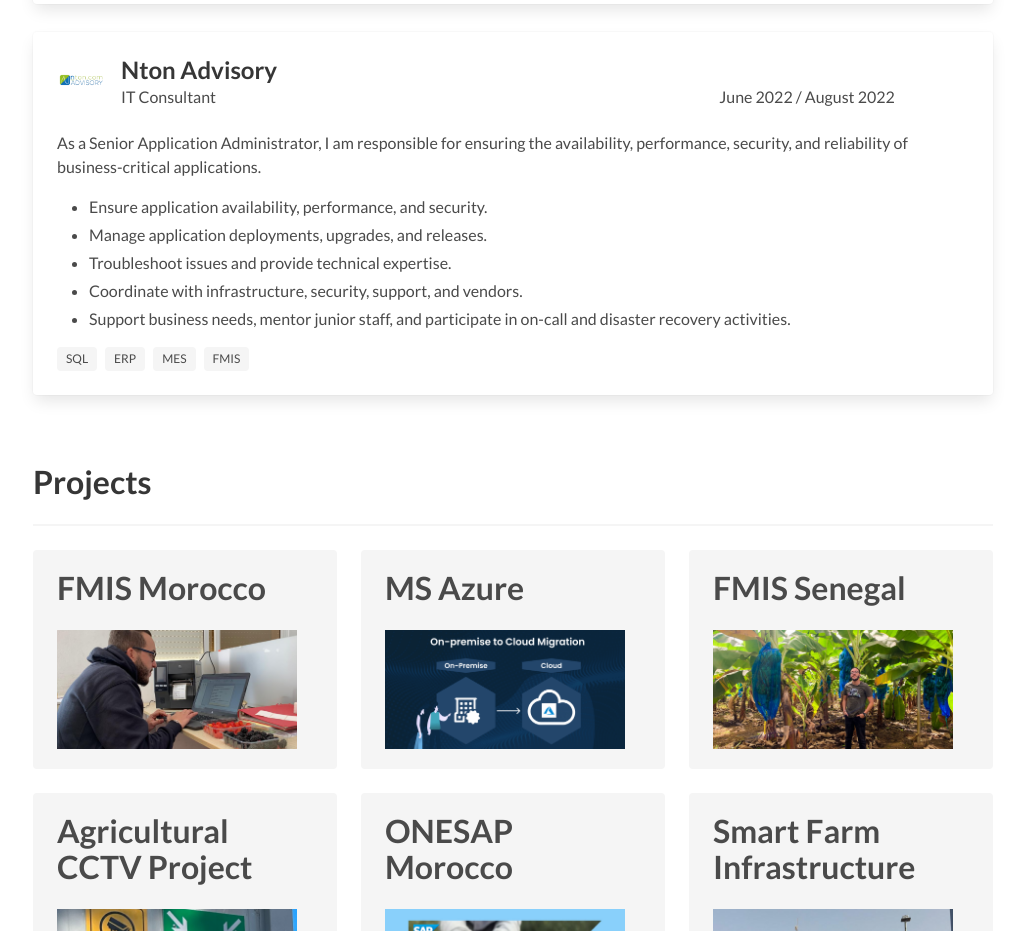
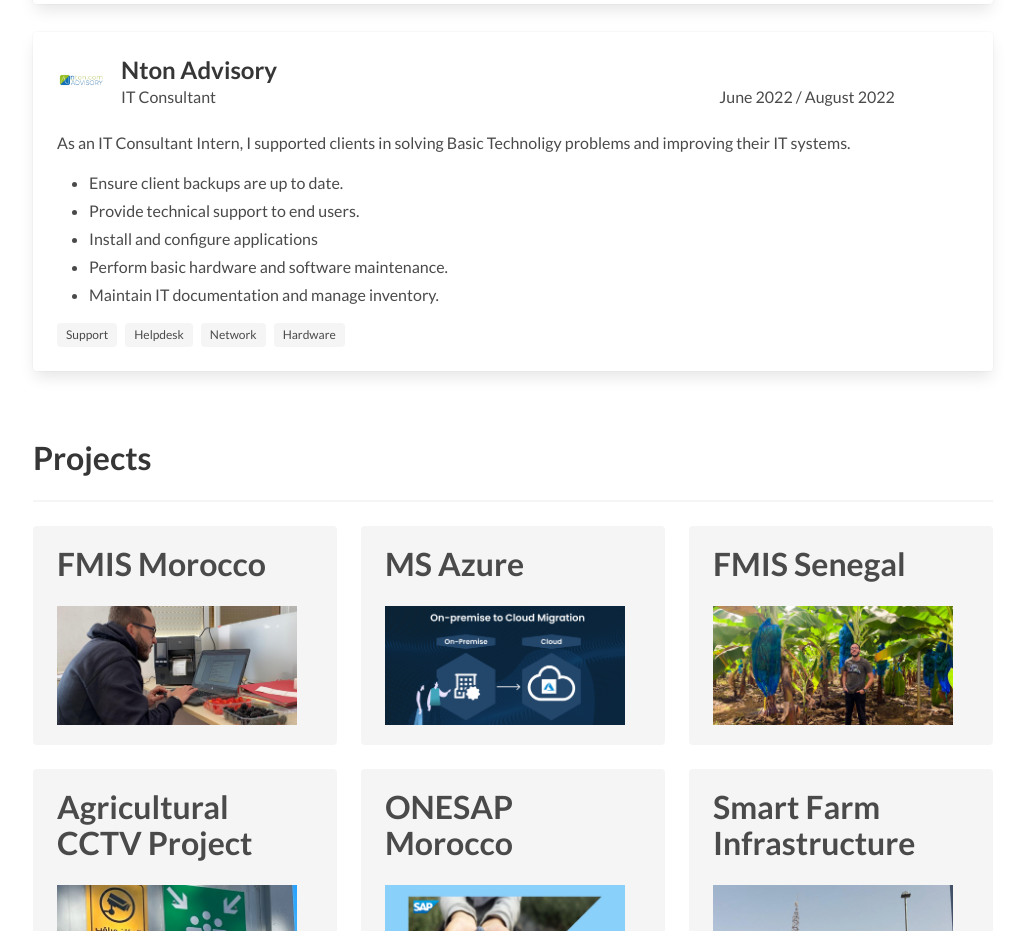
Before and after one commit to OCNIHMZ/portfolio, a plain HTML site: page index.html in a window 1280 px wide. Shown: the part 1505-2436 px from the top of the page, without its empty margins (127-1152 px from the left). Drawn offline with Linux system fonts and the light colour scheme.

Commit message:
Update index.html

```diff
--- a/index.html
+++ b/index.html
@@ -185,20 +185,19 @@
             </div>
           </div>
           <div class="content">
-            <p>As a Senior Application Administrator, I am responsible for ensuring the availability, performance, security,
-              and reliability of business-critical applications.</p>
+            <p>As an IT Consultant Intern, I supported clients in solving Basic Technoligy problems and improving their IT systems. </p>
             <ul>
-              <li>Ensure application availability, performance, and security.</li>
-              <li>Manage application deployments, upgrades, and releases.</li>
-              <li>Troubleshoot issues and provide technical expertise.</li>
-              <li>Coordinate with infrastructure, security, support, and vendors.</li>
-              <li>Support business needs, mentor junior staff, and participate in on-call and disaster recovery activities.</li>
+            <li>Ensure client backups are up to date.</li>
+            <li>Provide technical support to end users.</li>
+            <li>Install and configure applications</li>
+            <li>Perform basic hardware and software maintenance.</li>
+            <li>Maintain IT documentation and manage inventory.</li>
             </ul>
             <div class="tags">
-              <span class="tag">SQL</span>
-              <span class="tag">ERP</span>
-              <span class="tag">MES</span>
-              <span class="tag">FMIS</span>
+              <span class="tag">Support</span>
+              <span class="tag">Helpdesk</span>
+              <span class="tag">Network</span>
+              <span class="tag">Hardware</span>
             </div>
           </div>
         </div>
```
